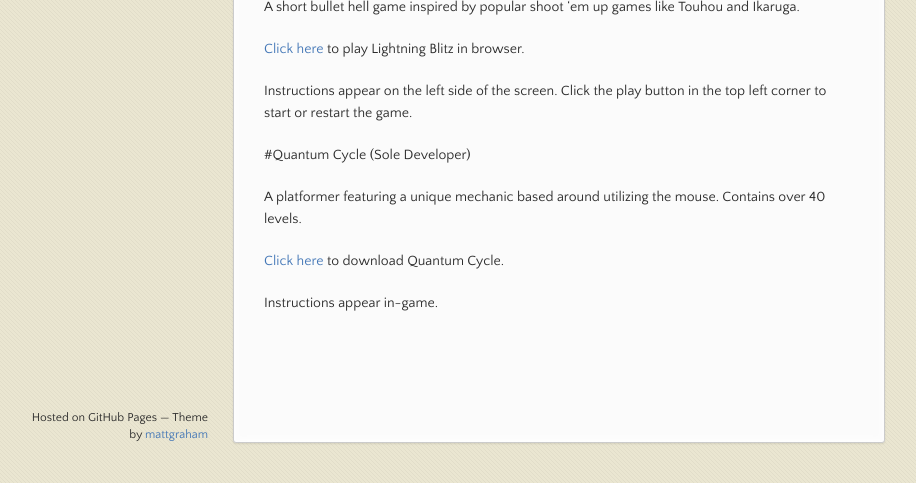
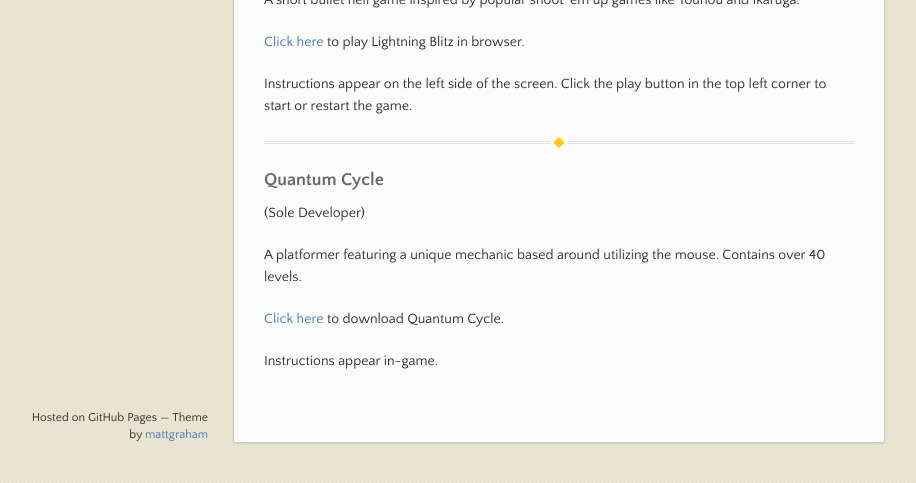
Before and after one commit to danielyin2000/danielyin2000.github.io, a Jekyll site: the page built from index.md, in a window 1280 px wide and 1118 px high, cut to the strip 635-1118 px from the top of the window. Shown: the whole strip, without its empty margins (82-998 px from the left). Built offline with Jekyll 4.4.1, drawn with Linux system fonts in a browser that asks for light colours; our own code applies the rules of GitHub Pages for plain Markdown files.

```diff
--- a/index.md
+++ b/index.md
@@ -2,7 +2,7 @@
 layout: default
 ---
 
-# Lightning Blitz
+### Lightning Blitz
 (Sole Developer)
 
 ![Lightning Blitz](https://imgur.com/a/EWszc7Y)
@@ -13,7 +13,9 @@ A short bullet hell game inspired by popular shoot 'em up games like Touhou and
 
 Instructions appear on the left side of the screen. Click the play button in the top left corner to start or restart the game.
 
-#Quantum Cycle
+* * *
+
+### Quantum Cycle
 (Sole Developer)
 
 A platformer featuring a unique mechanic based around utilizing the mouse. Contains over 40 levels.
```
